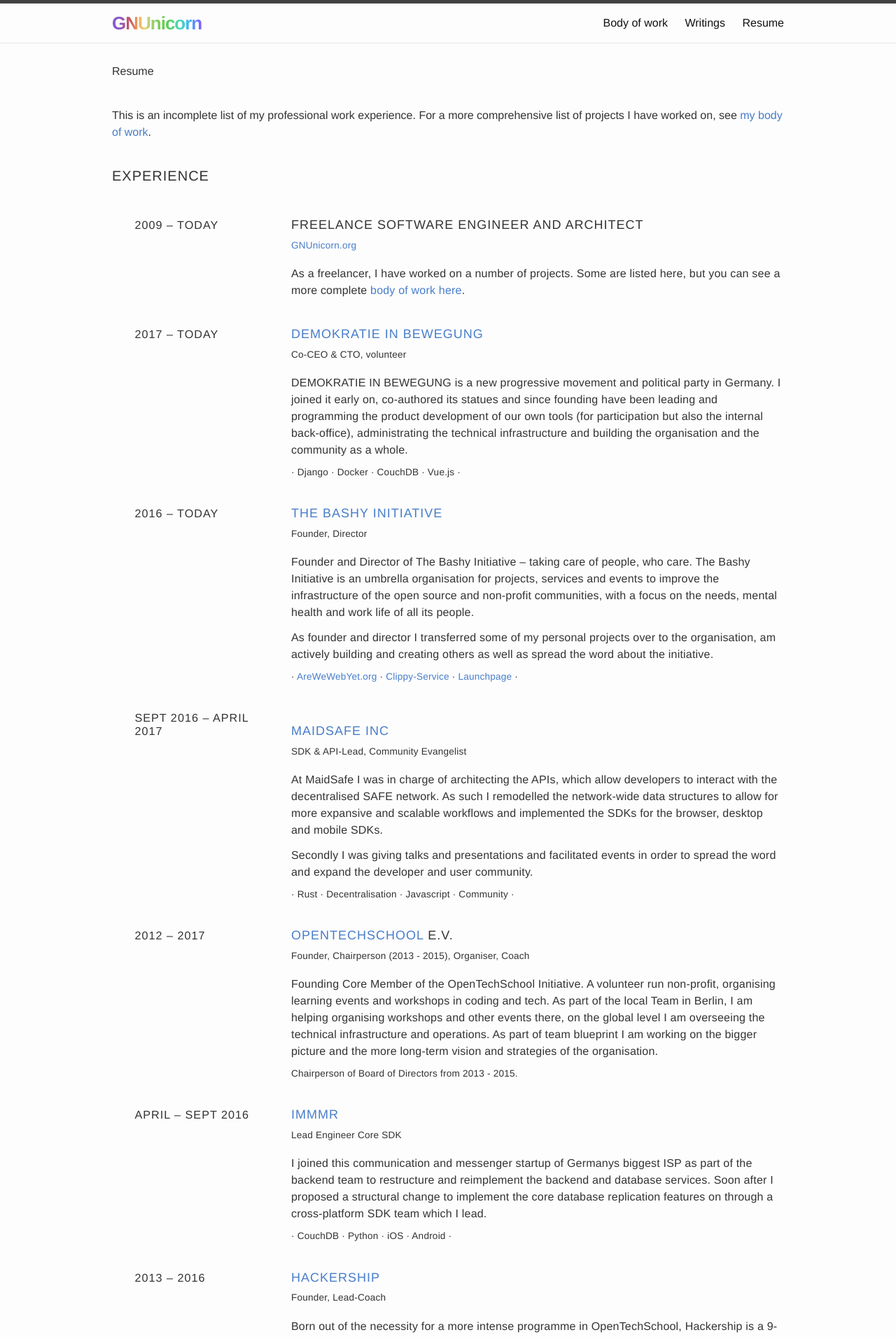
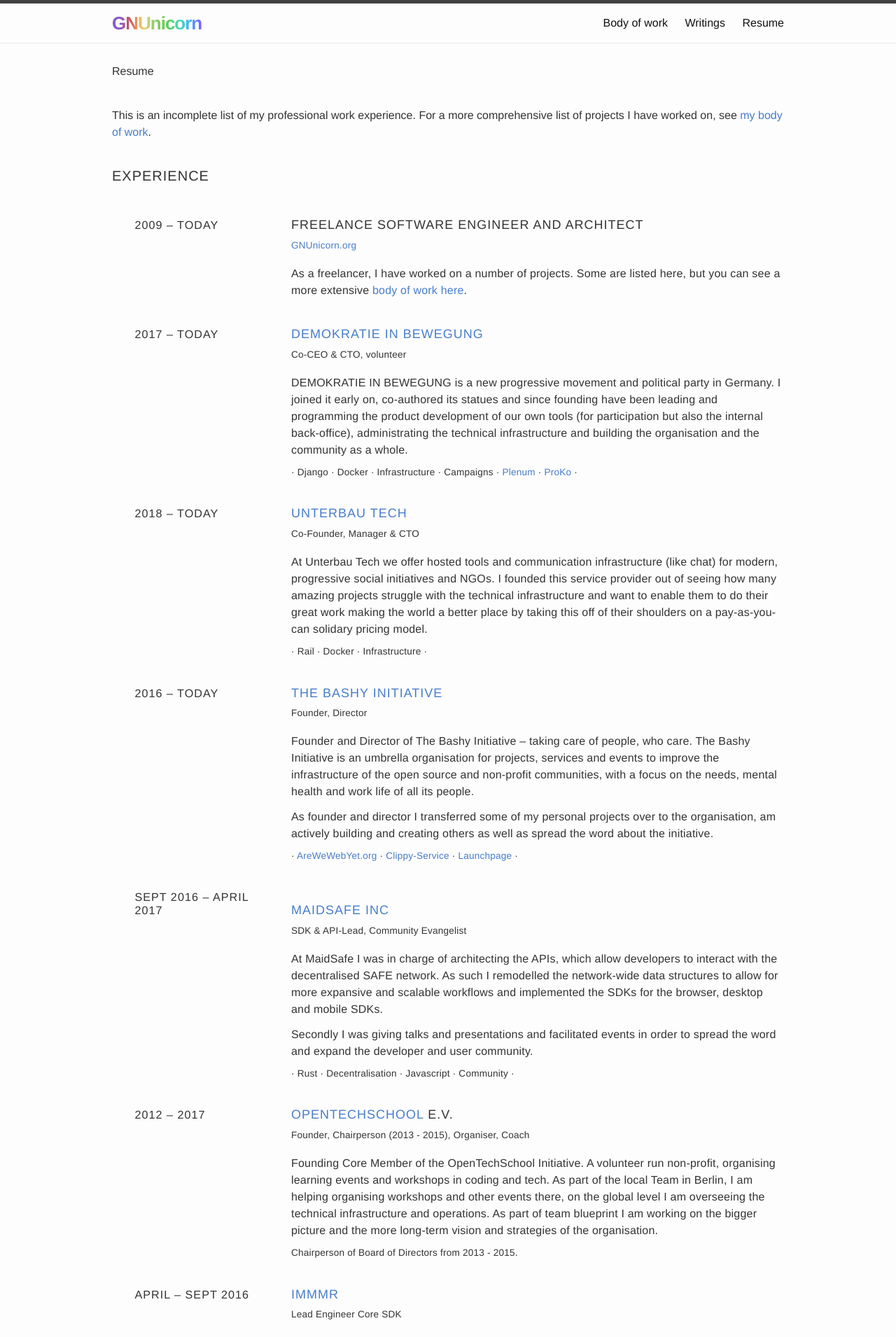
Before and after one commit to gnunicorn/gnunicorn.org, a Jekyll site: the page built from resume.md, in a window 1280 px wide. Shown: the top 1910 px of the page at 70% size. Built offline with Jekyll 4.4.1, drawn with Linux system fonts in a browser that asks for light colours.

Commit message:
add unterbau tech

```diff
--- a/_includes/footer.html
+++ b/_includes/footer.html
@@ -44,34 +44,6 @@
     </g>
 </svg></a>
         </li>
-        <li>
-          <a href="https://forum.safenetwork.io/users/lightyear/activity"><svg
-             enable-background="new 0 0 210 120"
-             viewBox="0 0 120 120">
-            <style
-               id="style4"
-               type="text/css">.st0{fill:#99BEE7;} .st1{fill:#5593D7;} .st2{fill:#29578A;}</style>
-            <g
-               transform="translate(-45.05,0.02299053)"
-               id="g3344">
-              <path
-                 style="fill:#99bee7"
-                 class="st0"
-                 d="m 134,42 0,71.1 L 74.1,78.6 C 56.3,68.3 57.6,61.9 57.5,47.6 l 61.6,35.6 0,-32.6 L 134,42 Z"
-                 id="path6" />
-              <path
-                 style="fill:#5593d7"
-                 class="st1"
-                 d="M 119.1,83.1 57.5,47.5 117.4,12.9 C 135.2,2.7 140.1,7 152.6,14.1 L 91,49.7 l 28.1,16.2 0,17.2 z"
-                 id="path8" />
-              <path
-                 style="fill:#29578a"
-                 class="st2"
-                 d="m 91,49.7 61.6,-35.6 0,69.1 c -0.1,20.6 -6.3,22.6 -18.6,29.9 L 134,42 105.9,58.2 91,49.7 Z"
-                 id="path10" />
-            </g>
-          </svg></a>
-        </li>
 
         <li>
         </li>
--- a/index.html
+++ b/index.html
@@ -22,10 +22,10 @@
   <p>
     <ul>
       <li><a href="https://bewegung.jetzt/">DEMOKRATIE IN BEWEGUNG</a></li>
+      <li><a href="https://unterbau.tech/">Unterbau Tech</a></li>
       <li><a href="https://github.com/cobalt-org/cobalt.rs">Cobalt</a></li>
       <li><a href="http://www.rustfest.eu/">RustFest</a>.eu</li>
       <li><a href="http://www.arewewebyet.org">AreWeWebYet</a></li>
-      <li><a href="https://clippy.bashy.io/">Clippy as a Service</a></li>
       <li><a href="http://www.opensourcebash.org/">OpenSourceBash</a></li>
       <li><a href="http://www.hackership.org">Hackership</a></li>
       <li><a href="http://www.opentechschool.org">OpenTechSchool</a></li>
--- a/resume.md
+++ b/resume.md
@@ -42,7 +42,7 @@
 
 #### [GNUnicorn.org](/)
 
-As a freelancer, I have worked on a number of projects. Some are listed here, but you can see a more complete [body of work here](/body-of-work/).
+As a freelancer, I have worked on a number of projects. Some are listed here, but you can see a more extensive [body of work here](/body-of-work/).
 
 ### <span class="time">2017 – today </span>[DEMOKRATIE IN BEWEGUNG](https://bewegung.jetzt/)
 
@@ -50,8 +50,15 @@
 
 DEMOKRATIE IN BEWEGUNG is a new progressive movement and political party in Germany. I joined it early on, co-authored its statues and since founding have been leading and programming the product development of our own tools (for participation but also the internal back-office), administrating the technical infrastructure and building the organisation and the community as a whole.
 
-#### · Django · Docker · CouchDB · Vue.js ·
+#### · Django · Docker · Infrastructure · Campaigns · [Plenum](https://abstimmen.bewegung.jetzt)  · [ProKo](https://progressivekoalition.de) ·
 
+### <span class="time">2018 – today </span>[Unterbau Tech](https://unterbau.tech/)
+
+#### Co-Founder, Manager & CTO
+
+At Unterbau Tech we offer hosted tools and communication infrastructure (like chat) for modern, progressive social initiatives and NGOs. I founded this service provider out of seeing how many amazing projects struggle with the technical infrastructure and want to enable them to do their great work making the world a better place by taking this off of their shoulders on a pay-as-you-can solidary pricing model.
+
+#### · Rail · Docker · Infrastructure ·
 
 ### <span class="time">2016 – today </span>[The Bashy Initiative](http://www.bashy.io/)
 
```
